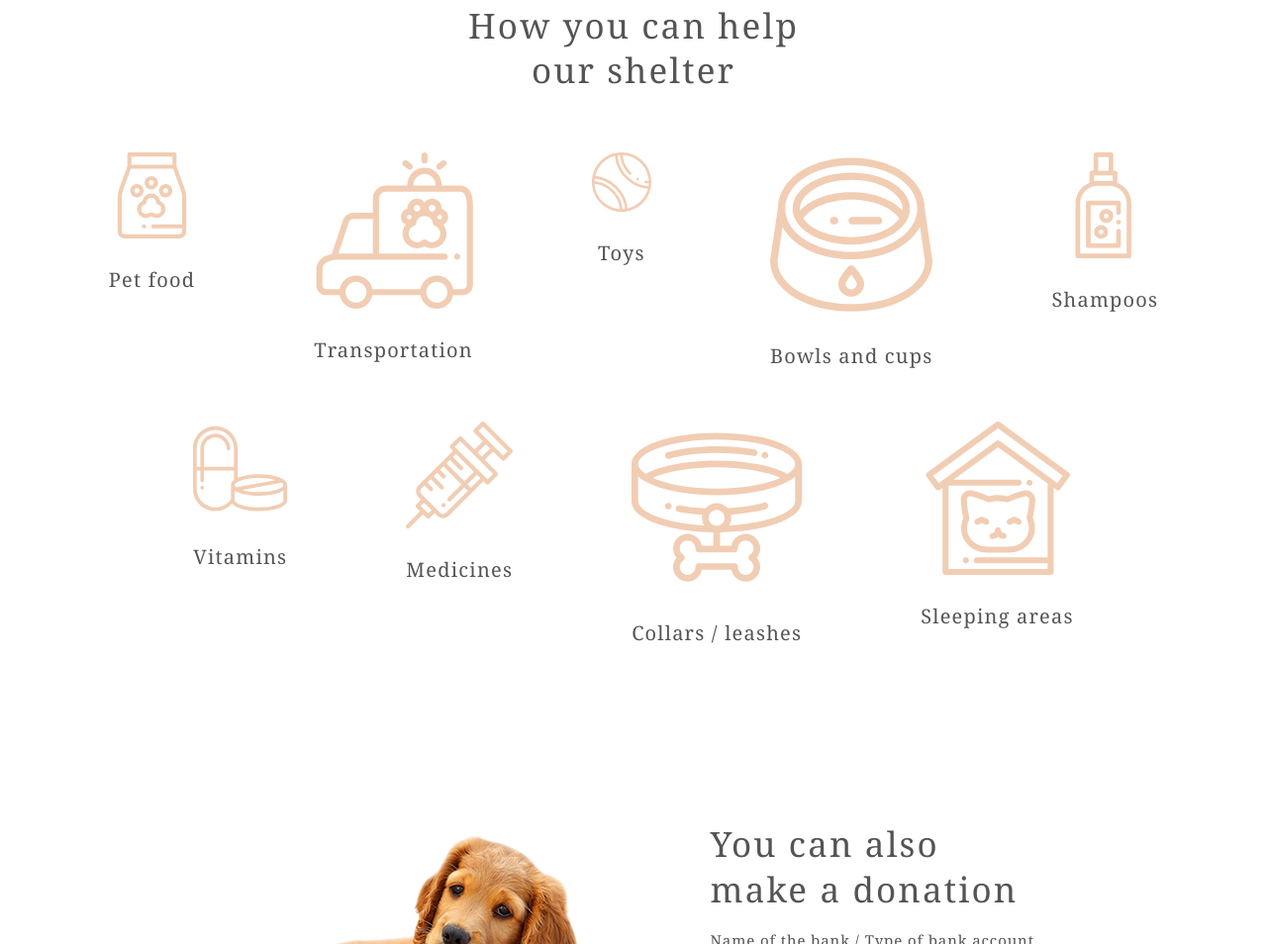
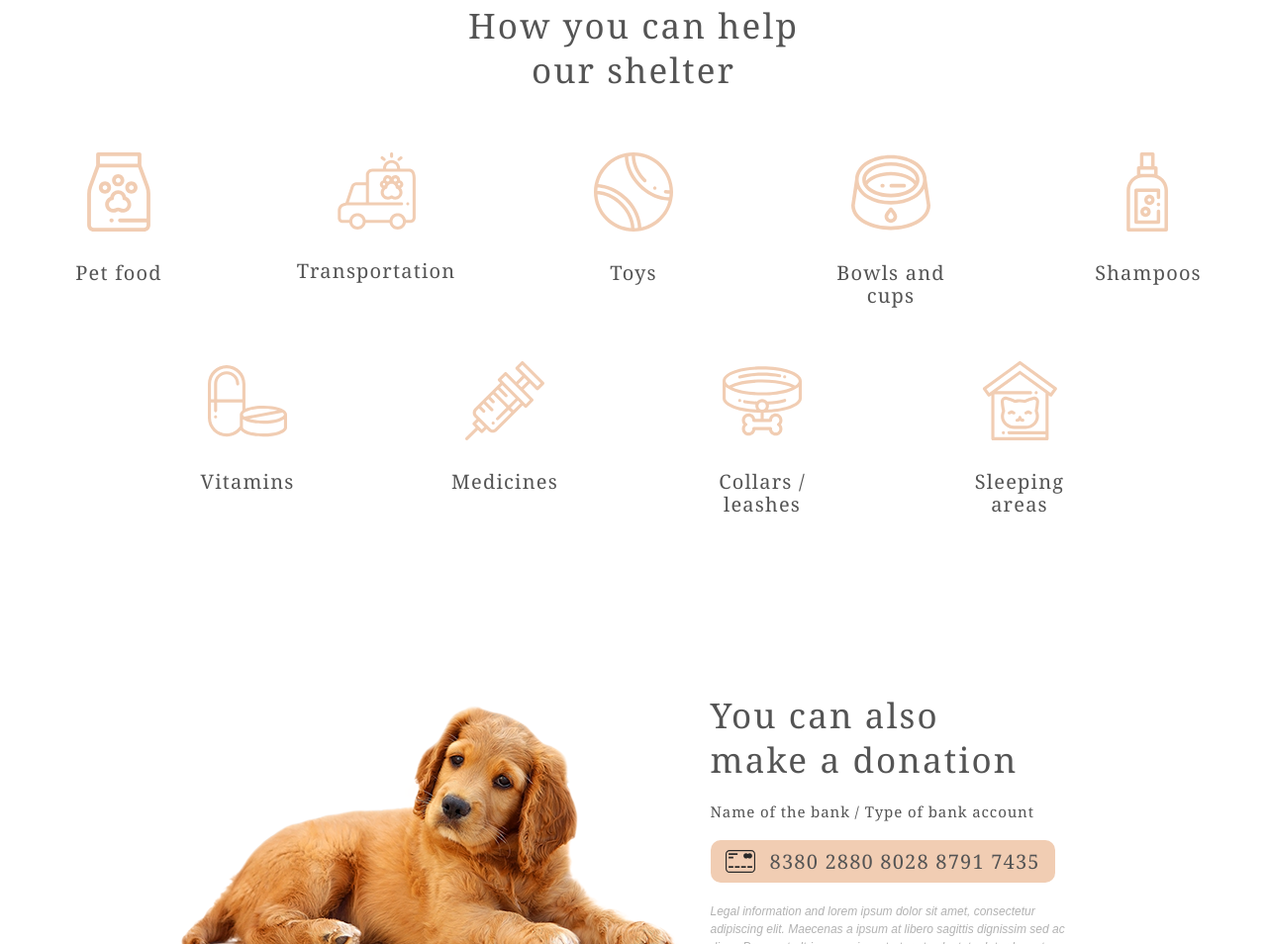
Before and after one commit to AlexandrChazov/Shelter, a plain HTML site: page shelter/pages/main/main.html in a window 1280 px wide. Shown: the part 2497-3451 px from the top of the page at 99% size. Drawn offline with Linux system fonts and the light colour scheme.

Commit message:
fix: change icon's size in help block

```diff
--- a/shelter/pages/main/main.scss
+++ b/shelter/pages/main/main.scss
@@ -447,7 +447,7 @@ $card__hover: 0px 2px 35px 14px rgba(13, 13, 13, 0.04);
         display: flex;
         flex-direction: column;
 
-        .help__title {               // прописал самостоятельно
+        .help__title {
             display: flex;
             flex-direction: column;
             align-items: center;
@@ -465,13 +465,19 @@ $card__hover: 0px 2px 35px 14px rgba(13, 13, 13, 0.04);
         flex-wrap: wrap;
         text-align: center;
         justify-content: center;
-        column-gap: 12rem;
+        column-gap: 11rem;
         row-gap: 5.5rem;
     }
 
     &__item {
         display: flex;
         flex-direction: column;
+        align-items: center;
+        width: 15em;
+
+        &__icon {
+          width: 8em
+        }
 
         &__title {
             margin-top: 3rem;
```
Also changed, not shown: shelter/pages/main/main.css, 1 other file.
